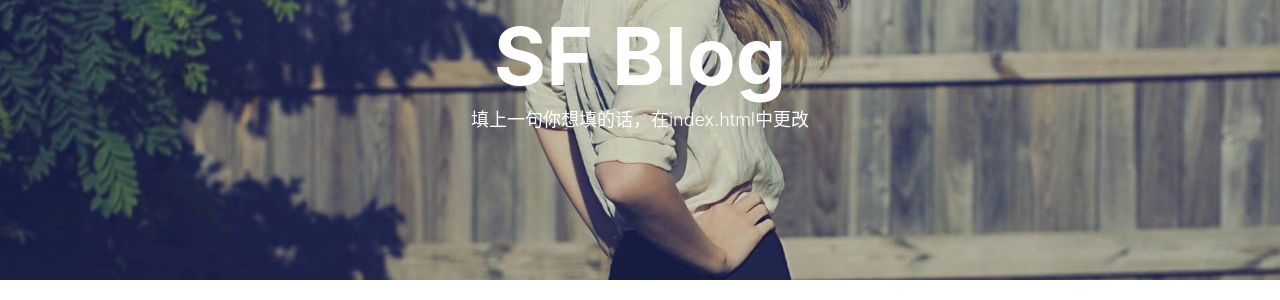
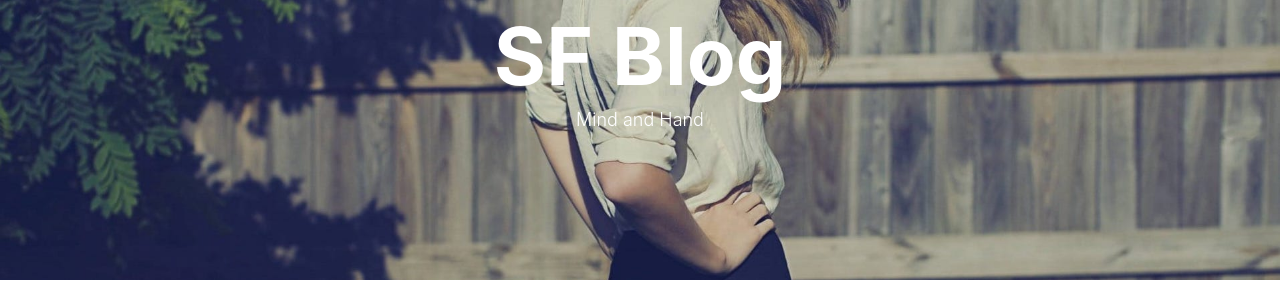
Before and after one commit to SBF-2/SBF-2.github.io, a Jekyll site: the page built from index.html, in a window 1280 px wide. Shown: the part 138-438 px from the top of the page. Built offline with Jekyll 4.4.1, drawn with Linux system fonts in a browser that asks for light colours; nearby versions of some CDN libraries; the list of posts is cut into pages by our own code; comment, search, counter and statistics services are not loaded.

Commit message:
Update index.html

```diff
--- a/index.html
+++ b/index.html
@@ -1,6 +1,6 @@
 ---
 layout: page
-description: "填上一句你想填的话，在index.html中更改"
+description: "Mind and Hand"
 ---
 
 {% for post in paginator.posts %}
```
